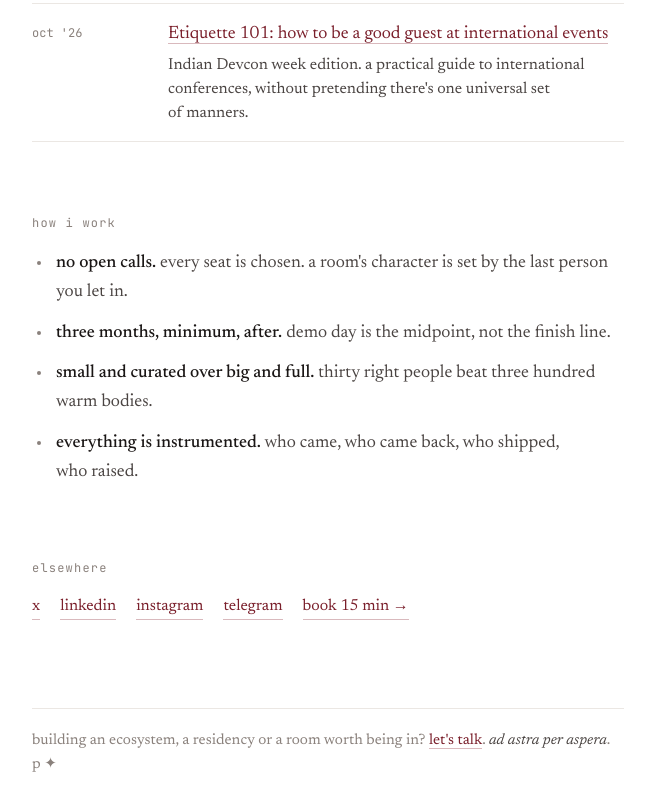
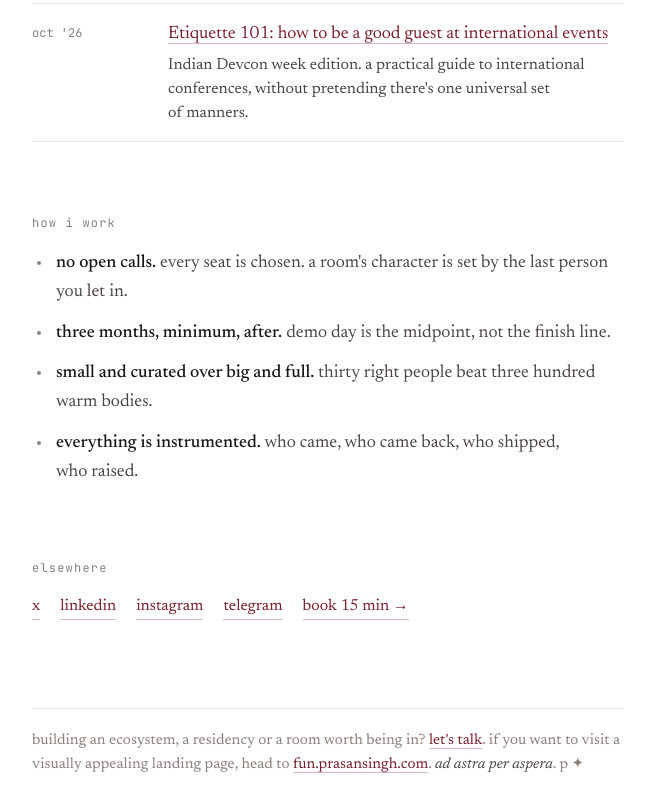
Before and after one commit to prasansecures/portfolio, a plain HTML site: page index.html in a window 1280 px wide. Shown: the part 1186-1997 px from the top of the page, without its empty margins (312-963 px from the left). Drawn offline with nearby package versions, Linux system fonts and the light colour scheme; a script that the page names is missing.

Commit message:
Link fun.prasansingh.com from the footer
Co-Authored-By: Claude Opus 5.5 <noreply@anthropic.com>
Claude-Session: https://claude.ai/code/session_01V9NSvFuGJXiFNd7qDPVEeS

```diff
--- a/index.html
+++ b/index.html
@@ -390,7 +390,7 @@
   </ul>
   </section>
 
-  <footer>building an ecosystem, a residency or a room worth being in? <a href="https://cal.com/prasan-singh/15min" target="_blank" rel="noreferrer">let's talk</a>. <i>ad astra per aspera</i>. p ✦</footer>
+  <footer>building an ecosystem, a residency or a room worth being in? <a href="https://cal.com/prasan-singh/15min" target="_blank" rel="noreferrer">let's talk</a>. if you want to visit a visually appealing landing page, head to <a href="https://fun.prasansingh.com" target="_blank" rel="noopener">fun.prasansingh.com</a>. <i>ad astra per aspera</i>. p ✦</footer>
   <a class="back" id="backhome" href="#home" hidden>← back home</a>
 
 </main>
```
